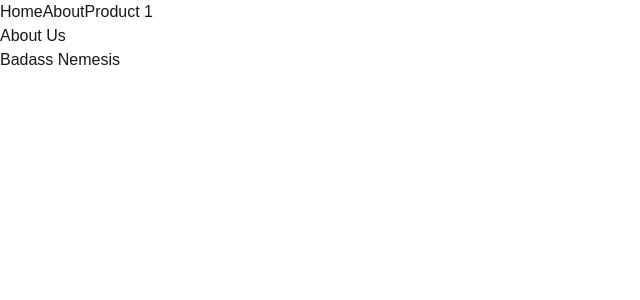
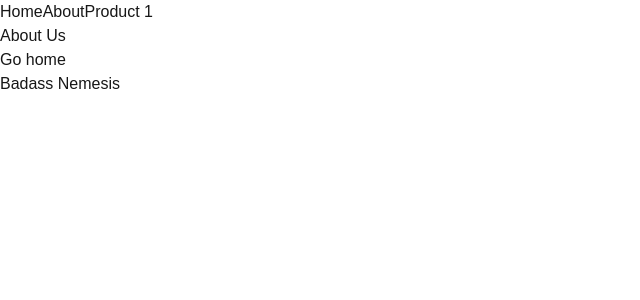
Before and after one commit to Badass-Nemesis/nextjs-demo, a Next.js app: page /about in a window 1280 px wide. Shown: the top 300 px of the page, without its empty margins (0-640 px from the left). Built offline with nearby package versions, Linux system fonts and the light colour scheme.

Commit message:
added useRouter from next/router for redirecting, didn't work, then used useRouter from next/navigation, and it worked

```diff
--- a/src/app/about/page.tsx
+++ b/src/app/about/page.tsx
@@ -1,3 +1,17 @@
+'use client'
+
+import { useRouter } from "next/navigation";
+
 export default function About() {
-    return <h1>About Us</h1>;
+    const router = useRouter();
+
+    return (
+        <div>
+            <h1>About Us</h1>
+            <button onClick={() => router.push("/")}
+                className="bg-blue-500 text-white p-2 rounded-md">
+                Go home
+            </button>
+        </div>
+    );
 }
```
